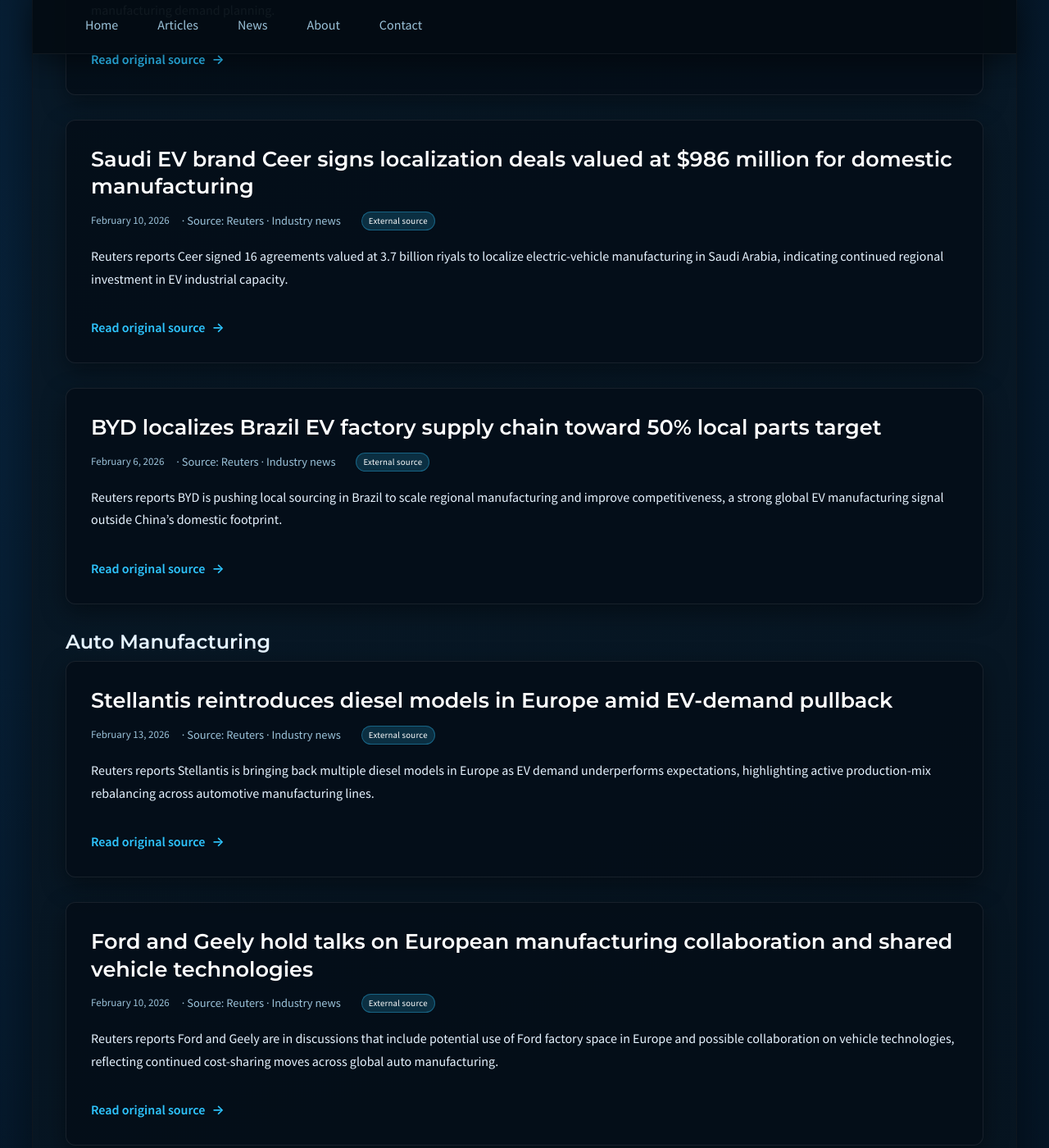
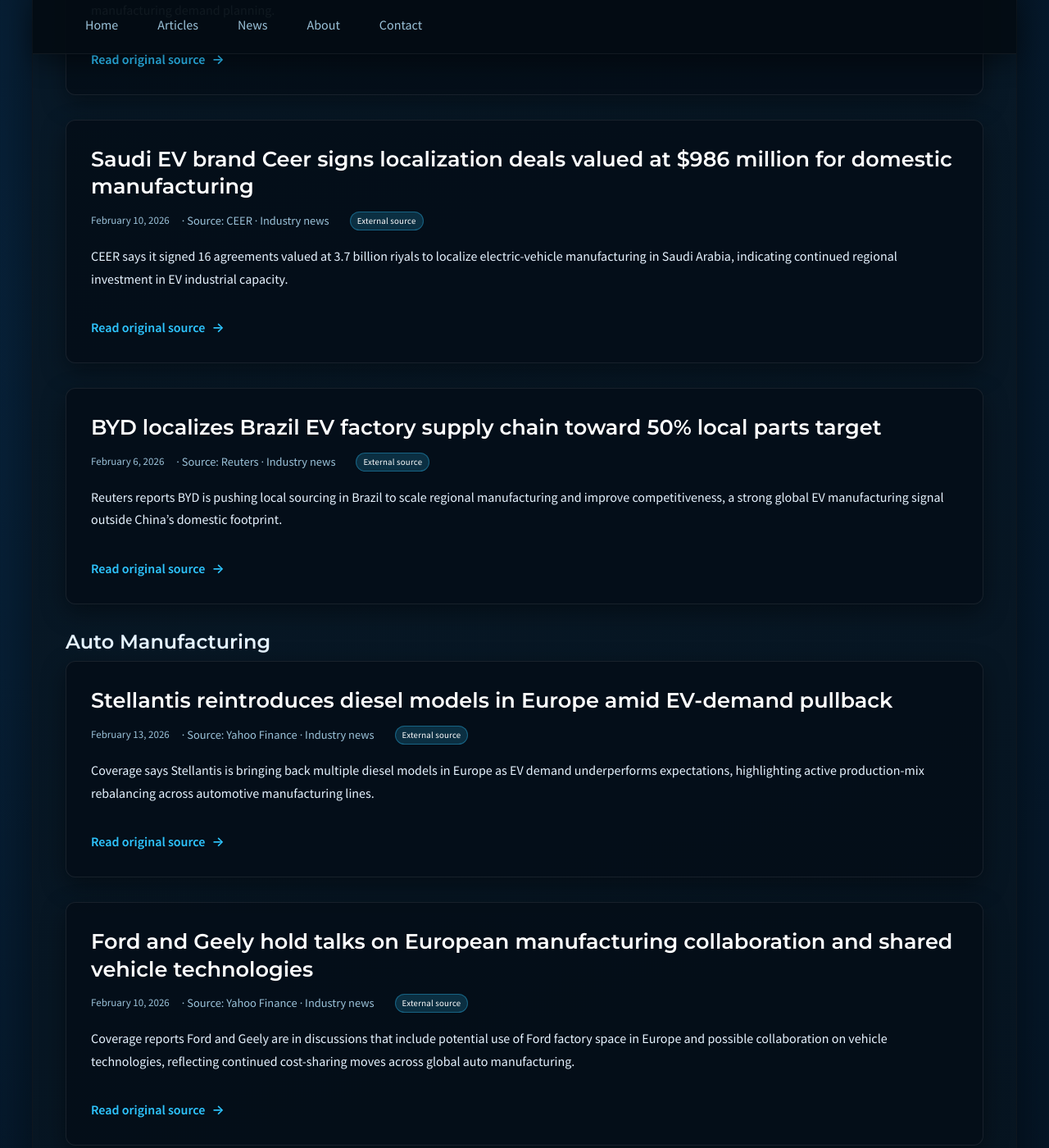
Before and after one commit to JohnForeman/MetrologyCentral, a Jekyll site: the page built from news.md, in a window 1280 px wide and 1400 px high, scrolled down 856 px. Shown: the whole window at 82% size. Built offline with Jekyll 4.4.1, drawn with Linux system fonts in a browser that asks for light colours; some of the changed text lies outside the part shown.

Commit message:
Replace paywalled Reuters links with accessible alternatives

```diff
--- a/_data/news.yml
+++ b/_data/news.yml
@@ -1,26 +1,26 @@
 - date: 2026-02-13
   title: Global EV sales hampered by China and US slowdown in January
-  source: Reuters
+  source: Yahoo Finance
   sector: ev_manufacturing
   kind: industry_news
-  summary: Reuters reports January global EV sales growth was constrained by weaker momentum in China and the U.S., signaling continued volatility in near-term EV manufacturing demand planning.
-  url: https://www.reuters.com/sustainability/climate-energy/global-ev-sales-hampered-by-china-us-slowdown-january-2026-02-13/
+  summary: Coverage notes January global EV sales growth was constrained by weaker momentum in China and the U.S., signaling continued volatility in near-term EV manufacturing demand planning.
+  url: https://finance.yahoo.com/news/global-ev-sales-hampered-china-000308427.html
 
 - date: 2026-02-13
   title: Stellantis reintroduces diesel models in Europe amid EV-demand pullback
-  source: Reuters
+  source: Yahoo Finance
   sector: auto_manufacturing
   kind: industry_news
-  summary: Reuters reports Stellantis is bringing back multiple diesel models in Europe as EV demand underperforms expectations, highlighting active production-mix rebalancing across automotive manufacturing lines.
-  url: https://www.reuters.com/business/autos-transportation/stellantis-resurrects-diesel-cars-across-europe-amid-ev-retreat-2026-02-13/
+  summary: Coverage says Stellantis is bringing back multiple diesel models in Europe as EV demand underperforms expectations, highlighting active production-mix rebalancing across automotive manufacturing lines.
+  url: https://uk.finance.yahoo.com/news/exclusive-stellantis-resurrects-diesel-cars-131155385.html
 
 - date: 2026-02-13
   title: Safran to open Moroccan landing-gear plant to support Airbus A320 supply
-  source: Reuters
+  source: Safran
   sector: aerospace_defense_manufacturing
   kind: industry_news
-  summary: Reuters reports Safran Landing Systems signed an agreement to build a new factory near Casablanca focused on Airbus A320 landing gear, adding aerospace manufacturing capacity in a key supplier region.
-  url: https://www.reuters.com/business/aerospace-defense/safran-open-landing-gear-plant-morocco-2026-02-13/
+  summary: Safran announced a new facility near Casablanca focused on Airbus A320 landing-gear equipment, adding aerospace manufacturing capacity in a key supplier region.
+  url: https://www.safran-group.com/download/press_release/file/2265081
 
 - date: 2026-02-09
   title: NIST outlines expanding need for reference materials in orbital research and production
@@ -32,19 +32,19 @@
 
 - date: 2026-02-10
   title: Saudi EV brand Ceer signs localization deals valued at $986 million for domestic manufacturing
-  source: Reuters
+  source: CEER
   sector: ev_manufacturing
   kind: industry_news
-  summary: Reuters reports Ceer signed 16 agreements valued at 3.7 billion riyals to localize electric-vehicle manufacturing in Saudi Arabia, indicating continued regional investment in EV industrial capacity.
-  url: https://www.reuters.com/world/middle-east/saudi-ev-brand-ceer-signs-986-million-deals-localise-manufacturing-2026-02-09/
+  summary: CEER says it signed 16 agreements valued at 3.7 billion riyals to localize electric-vehicle manufacturing in Saudi Arabia, indicating continued regional investment in EV industrial capacity.
+  url: https://ceermotors.com/news/ceer-signs-16-mous-worth-sar-37-billion-at-pif-private-sector-forum-2026-targeting-45percent-saudi-l/
 
 - date: 2026-02-10
   title: Ford and Geely hold talks on European manufacturing collaboration and shared vehicle technologies
-  source: Reuters
+  source: Yahoo Finance
   sector: auto_manufacturing
   kind: industry_news
-  summary: Reuters reports Ford and Geely are in discussions that include potential use of Ford factory space in Europe and possible collaboration on vehicle technologies, reflecting continued cost-sharing moves across global auto manufacturing.
-  url: https://www.reuters.com/business/autos-transportation/ford-geely-talks-manufacturing-technology-partnership-sources-say-2026-02-04/
+  summary: Coverage reports Ford and Geely are in discussions that include potential use of Ford factory space in Europe and possible collaboration on vehicle technologies, reflecting continued cost-sharing moves across global auto manufacturing.
+  url: https://finance.yahoo.com/news/ford-geely-discuss-european-production-130300646.html
 
 - date: 2026-02-09
   title: CAMIO 2025 R3 released with PH20 support and expanded 5-axis relative-measurement workflows
```
